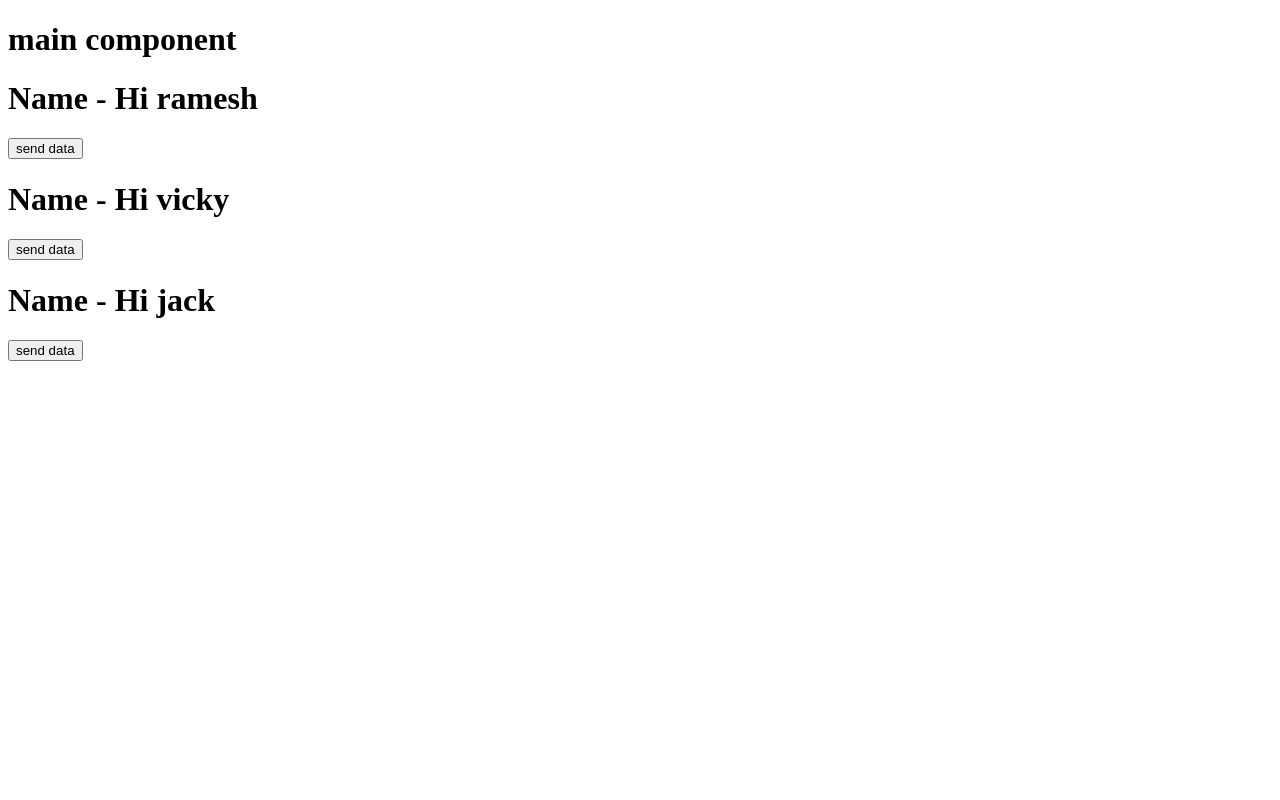
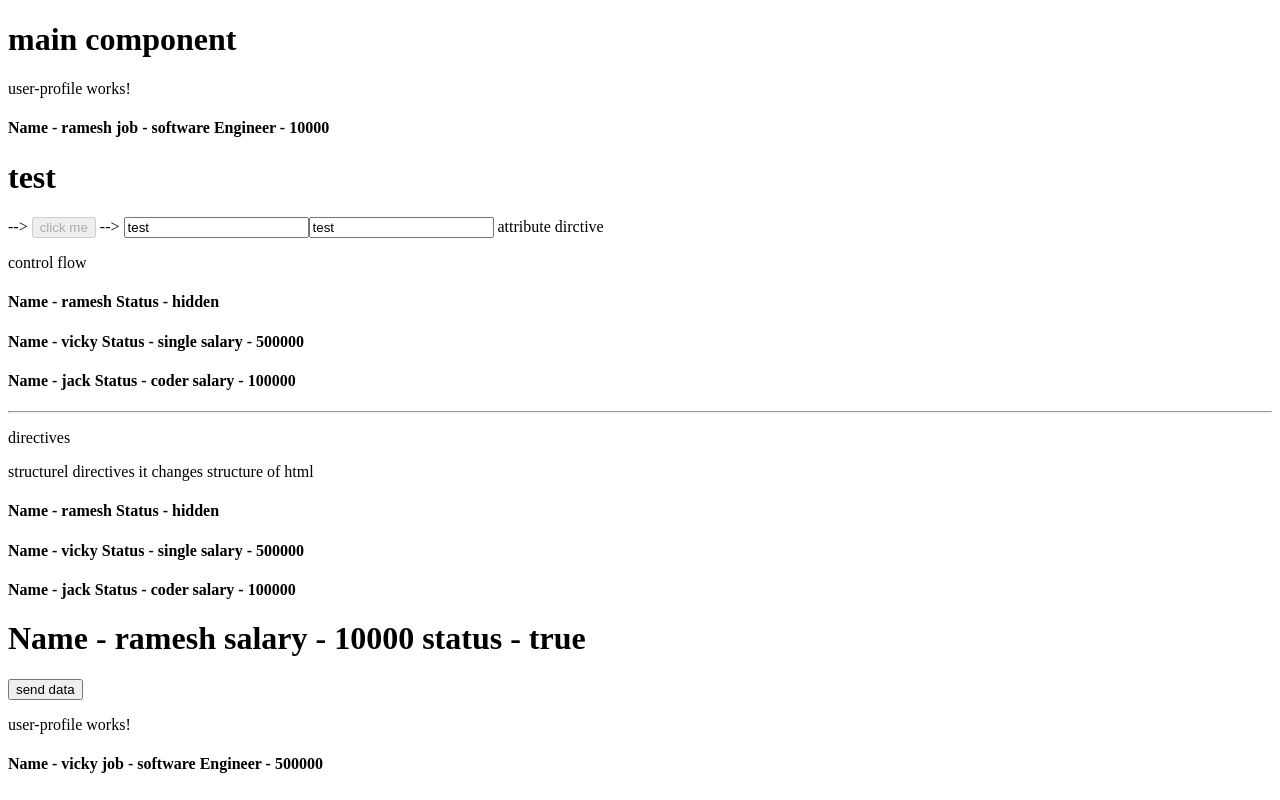
Before and after one commit to Vivekjoshi11/ng17project, an Angular app: page / in a window 1280 px wide. Shown: the top 800 px of the page. Built offline with nearby package versions, Linux system fonts and the light colour scheme.

Commit message:
child to parent data transfer

```diff
--- a/src/app/app.component.ts
+++ b/src/app/app.component.ts
@@ -2,6 +2,7 @@ import { Component, isSignal } from '@angular/core';
 import { RouterOutlet } from '@angular/router';
 import { UserProfileComponent } from "./user-profile/user-profile.component";
 import { CommonModule } from '@angular/common';
+import { User } from '../models/users';
 
 @Component({
   selector: 'app-root',
@@ -26,7 +27,9 @@ export class AppComponent {
       salary:100000
     }
   ]
-  recevedData(e:string){
+  recevedData(e:User){
     console.log(e);
+    const userIndex = this.users.findIndex(user=>user.name == e.name)
+    this.users[userIndex].salary = e.newSalary
   }
 }
--- a/src/app/user-profile/user-profile.component.html
+++ b/src/app/user-profile/user-profile.component.html
@@ -1,13 +1,13 @@
-<!-- <p>user-profile works!</p>
+<p>user-profile works!</p>
 <h4>Name - {{name}} job - {{job}} - {{salary}} </h4>
 
 <h1>{{inputVal}} </h1> -->
-<!-- <button [disabled] ="isButtonDisabled">click me</button> -->
-<!-- <input type="text" [value]="inputVal" (input)="onchange($event)"> -->
-<!-- <input type="text" [(ngModel)] = "inputVal">  attribute dirctive -->
+<button [disabled] ="isButtonDisabled">click me</button> -->
+<input type="text" [value]="inputVal" (input)="onchange($event)">
+<input type="text" [(ngModel)] = "inputVal">  attribute dirctive
 
 <!-- control flow -->
- <!-- <p>control flow</p>
+ <p>control flow</p>
 
 <div>
     @for (user of users; track user.name) {
@@ -19,21 +19,21 @@
         }
 
     }
-</div> -->
+</div>
 
-<!-- <hr>
+<hr>
 <p> directives </p>
-  -->
-<!-- structurel directives it changes structure of html  -->
-<!-- <div *ngFor="let user of users">
+
+structurel directives it changes structure of html
+ <div *ngFor="let user of users">
 
         <h4 *ngIf="user.salary>10000; else elseblock">Name - {{user.name}} Status - {{user.isSingle?"single":"coder"}} salary - {{user.salary}} </h4>
         <ng-template #elseblock>
             <h4>Name - {{user.name}} Status - hidden </h4>
         </ng-template>
-</div> -->
+</div>
 
 
 
-<h1> Name - {{name}} </h1>
+<h1> Name - {{name}} salary - {{salary}} status - {{isSingle}} </h1>
 <button (click)="sendData()"> send data</button>
--- a/src/app/user-profile/user-profile.component.ts
+++ b/src/app/user-profile/user-profile.component.ts
@@ -2,6 +2,7 @@ import { booleanAttribute, Component, EventEmitter, input, Input, numberAttribut
 import { FormsModule } from '@angular/forms';
 import
  { CommonModule } from '@angular/common';
+import { User } from '../../models/users';
 
  function formatName(value:string){
  return "Hi "+ value
@@ -19,44 +20,45 @@ export class UserProfileComponent {
 
 
   // @Input() name = ""
-  @Input({alias:"userName", transform:formatName}) name ="";   // alias is used when our variable is in other file is different
+  @Input({alias:"userName"}) name ="";
+  // @Input({alias:"userName", transform:formatName}) name ="";   // alias is used when our variable is in other file is different
   // and here transform is the built in angular format which will transform it's variable name and here it will go to that function
   @Input({transform:booleanAttribute}) isSingle!:boolean;
   //this transform function will convert string into that perticular data type
   @Input({transform:numberAttribute}) salary!:number;
-  @Output() myEvent = new EventEmitter<string>()  // this will used to send data from child to parent here parent is app and child is user-profile
+  @Output() myEvent = new EventEmitter<User>()  // this will used to send data from child to parent here parent is app and child is user-profile
   sendData(){
-    this.myEvent.emit("Coders never quit")
+    this.myEvent.emit({name:this.name, newSalary:250000});
   }
 
 
 
   // name:string = "vivek"
-  // job:string = " software Engineer"
+  job:string = " software Engineer"
   // salary:number = 120000
-  // isButtonDisabled = true
-  // inputVal = "test"
+  isButtonDisabled = true
+  inputVal = "test"
 
 
-  // users = [
-  //   {name:"ramesh",
-  //     isSingle: true,
-  //     salary:10000
-  //   },
-  //   {name:"vicky",
-  //     isSingle: true,
-  //     salary:500000
-  //   },
-  //   {name:"jack",
-  //     isSingle: false,
-  //     salary:100000
-  //   }
-  // ]
+  users = [
+    {name:"ramesh",
+      isSingle: true,
+      salary:10000
+    },
+    {name:"vicky",
+      isSingle: true,
+      salary:500000
+    },
+    {name:"jack",
+      isSingle: false,
+      salary:100000
+    }
+  ]
 
-  // onchange(e:Event){
-  //   const value = (e.target as HTMLInputElement).value
-  //   this.inputVal = value
-  //  console.log(value)
-  // }
+  onchange(e:Event){
+    const value = (e.target as HTMLInputElement).value
+    this.inputVal = value
+   console.log(value)
+  }
 
 };
--- /dev/null
+++ b/src/models/users.ts
@@ -0,0 +1,3 @@
+export type User = {
+    name:string, newSalary:number
+}
```
